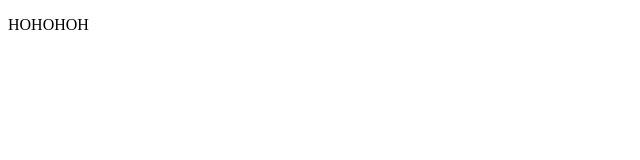
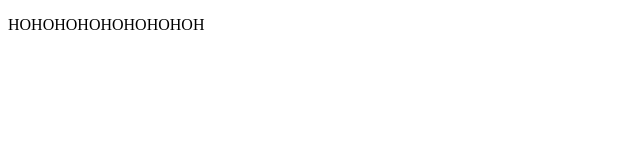
Before and after one commit to Relizer32/test, a plain HTML site: page index.html in a window 1280 px wide. Shown: the whole page, without its empty margins (0-640 px from the left). Drawn offline with Linux system fonts and the light colour scheme.

Commit message:
Update index.html

```diff
--- a/index.html
+++ b/index.html
@@ -4,6 +4,6 @@
 
 </head>
 <body>
-<p> HOHOHOH </p>
+<p> HOHOHOHOHOHOHOHOH </p>
 </body>
 </html>
```
